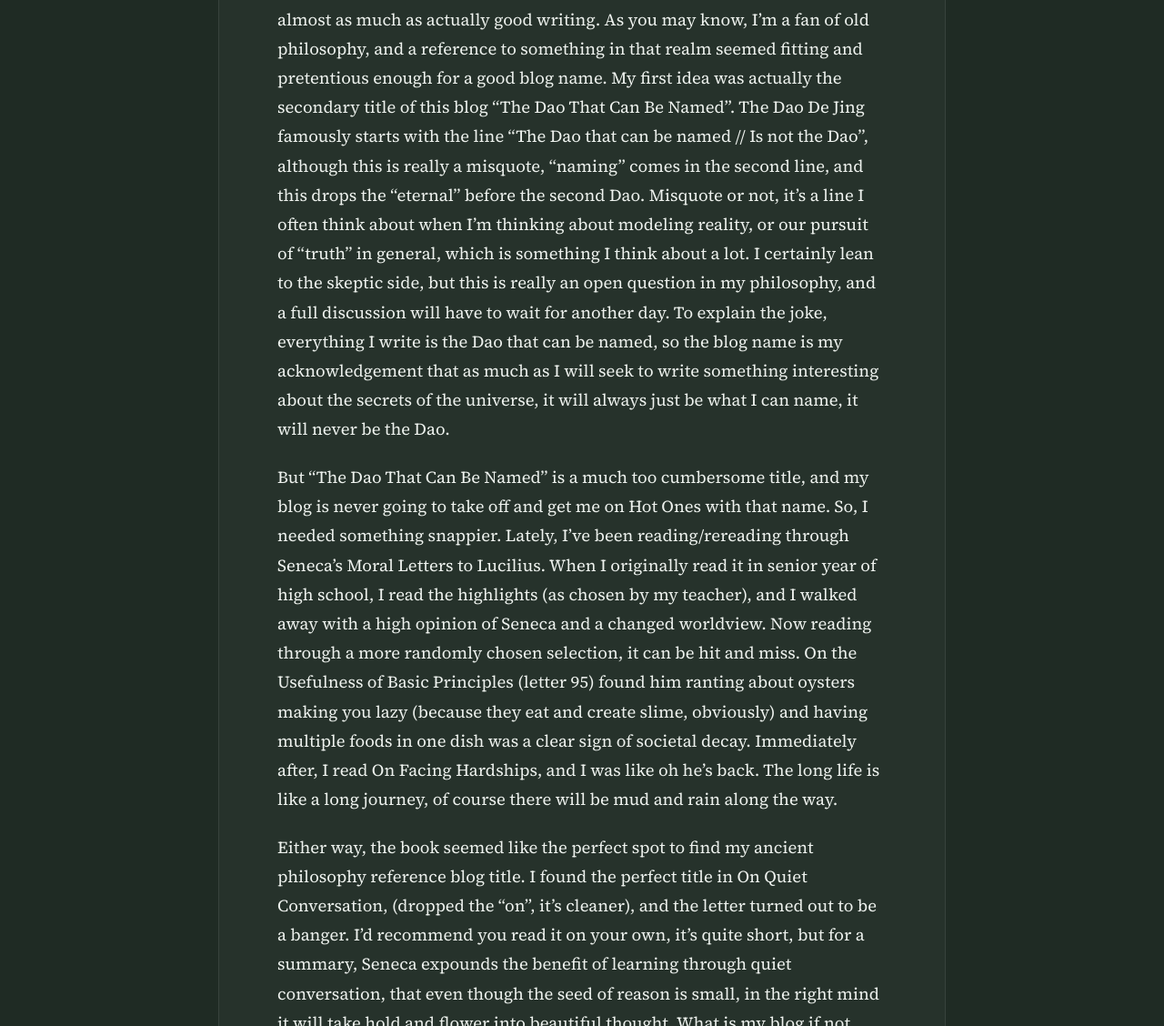
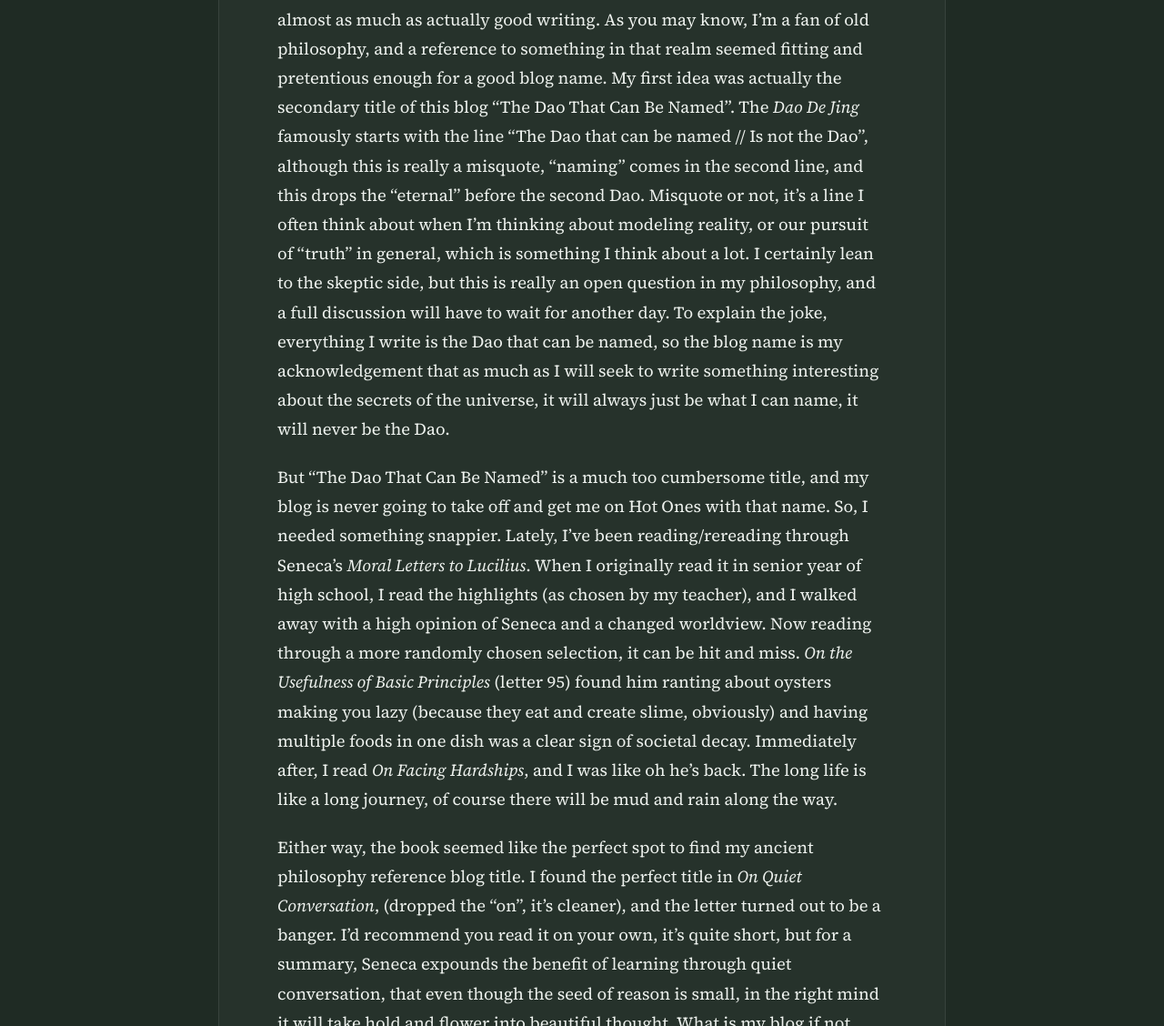
Before and after one commit to merrybnon/merrybnon.github.io, a Jekyll site: the page built from _posts/2026-10-19-On-Quiet-Conversation.md, in a window 1280 px wide. Shown: the part 601-1729 px from the top of the page at 91% size. Built offline with Jekyll 4.4.1, drawn with Linux system fonts in a browser that asks for light colours; some of the changed text lies outside the part shown.

```diff
--- a/_posts/2026-10-19-On-Quiet-Conversation.md
+++ b/_posts/2026-10-19-On-Quiet-Conversation.md
@@ -4,8 +4,8 @@ categories: [meta]
 tags: [philosophy, ancient philosophy]
 ---
 
-The other day, I was lying in bed trying to figure out what to name my blog. A very important decision, as a good name can make or break your blog almost as much as actually good writing. As you may know, I’m a fan of old philosophy, and a reference to something in that realm seemed fitting and pretentious enough for a good blog name. My first idea was actually the secondary title of this blog “The Dao That Can Be Named”. The Dao De Jing famously starts with the line “The Dao that can be named // Is not the Dao”, although this is really a misquote, “naming” comes in the second line, and this drops the “eternal” before the second Dao. Misquote or not, it’s a line I often think about when I’m thinking about modeling reality, or our pursuit of “truth” in general, which is something I think about a lot. I certainly lean to the skeptic side, but this is really an open question in my philosophy, and a full discussion will have to wait for another day. To explain the joke, everything I write is the Dao that can be named, so the blog name is my acknowledgement that as much as I will seek to write something interesting about the secrets of the universe, it will always just be what I can name, it will never be the Dao.
+The other day, I was lying in bed trying to figure out what to name my blog. A very important decision, as a good name can make or break your blog almost as much as actually good writing. As you may know, I’m a fan of old philosophy, and a reference to something in that realm seemed fitting and pretentious enough for a good blog name. My first idea was actually the secondary title of this blog “The Dao That Can Be Named”. The *Dao De Jing* famously starts with the line “The Dao that can be named // Is not the Dao”, although this is really a misquote, “naming” comes in the second line, and this drops the “eternal” before the second Dao. Misquote or not, it’s a line I often think about when I’m thinking about modeling reality, or our pursuit of “truth” in general, which is something I think about a lot. I certainly lean to the skeptic side, but this is really an open question in my philosophy, and a full discussion will have to wait for another day. To explain the joke, everything I write is the Dao that can be named, so the blog name is my acknowledgement that as much as I will seek to write something interesting about the secrets of the universe, it will always just be what I can name, it will never be the Dao.
 
-But “The Dao That Can Be Named” is a much too cumbersome title, and my blog is never going to take off and get me on Hot Ones with that name. So, I needed something snappier. Lately, I’ve been reading/rereading through Seneca’s Moral Letters to Lucilius. When I originally read it in senior year of high school, I read the highlights (as chosen by my teacher), and I walked away with a high opinion of Seneca and a changed worldview. Now reading through a more randomly chosen selection, it can be hit and miss. On the Usefulness of Basic Principles (letter 95) found him ranting about oysters making you lazy (because they eat and create slime, obviously) and having multiple foods in one dish was a clear sign of societal decay. Immediately after, I read On Facing Hardships, and I was like oh he’s back. The long life is like a long journey, of course there will be mud and rain along the way.
+But “The Dao That Can Be Named” is a much too cumbersome title, and my blog is never going to take off and get me on Hot Ones with that name. So, I needed something snappier. Lately, I’ve been reading/rereading through Seneca’s *Moral Letters to Lucilius*. When I originally read it in senior year of high school, I read the highlights (as chosen by my teacher), and I walked away with a high opinion of Seneca and a changed worldview. Now reading through a more randomly chosen selection, it can be hit and miss. *On the Usefulness of Basic Principles* (letter 95) found him ranting about oysters making you lazy (because they eat and create slime, obviously) and having multiple foods in one dish was a clear sign of societal decay. Immediately after, I read *On Facing Hardships*, and I was like oh he’s back. The long life is like a long journey, of course there will be mud and rain along the way.
 
-Either way, the book seemed like the perfect spot to find my ancient philosophy reference blog title. I found the perfect title in On Quiet Conversation, (dropped the “on”, it’s cleaner), and the letter turned out to be a banger. I’d recommend you read it on your own, it’s quite short, but for a summary, Seneca expounds the benefit of learning through quiet conversation, that even though the seed of reason is small, in the right mind it will take hold and flower into beautiful thought. What is my blog if not scattering my seeds of reason into the wind, hoping they find a friendly audience to mature with? To quote the letter’s last sentences, “Only, as I said, let a favorable mind receive and assimilate them. Then of itself the mind also will produce bounteously in its turn, giving back more than it has received. Farewell”.
+Either way, the book seemed like the perfect spot to find my ancient philosophy reference blog title. I found the perfect title in *On Quiet Conversation*, (dropped the “on”, it’s cleaner), and the letter turned out to be a banger. I’d recommend you read it on your own, it’s quite short, but for a summary, Seneca expounds the benefit of learning through quiet conversation, that even though the seed of reason is small, in the right mind it will take hold and flower into beautiful thought. What is my blog if not scattering my seeds of reason into the wind, hoping they find a friendly audience to mature with? To quote the letter’s last sentences, “Only, as I said, let a favorable mind receive and assimilate them. Then of itself the mind also will produce bounteously in its turn, giving back more than it has received. Farewell”.
```
Also changed, not shown: _posts/2026-10-19-Top-Books.md (added, +55 -0 lines).
